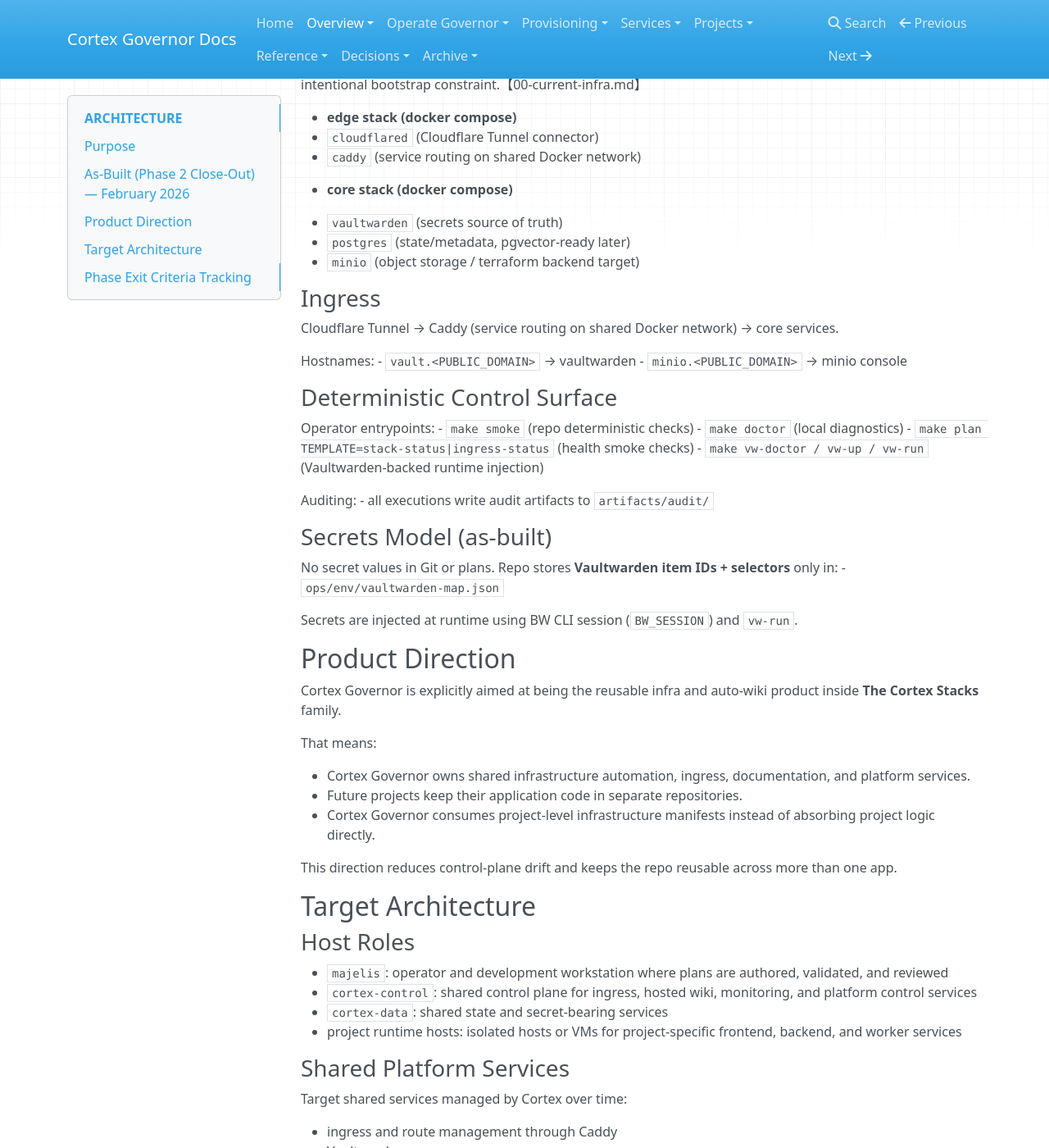
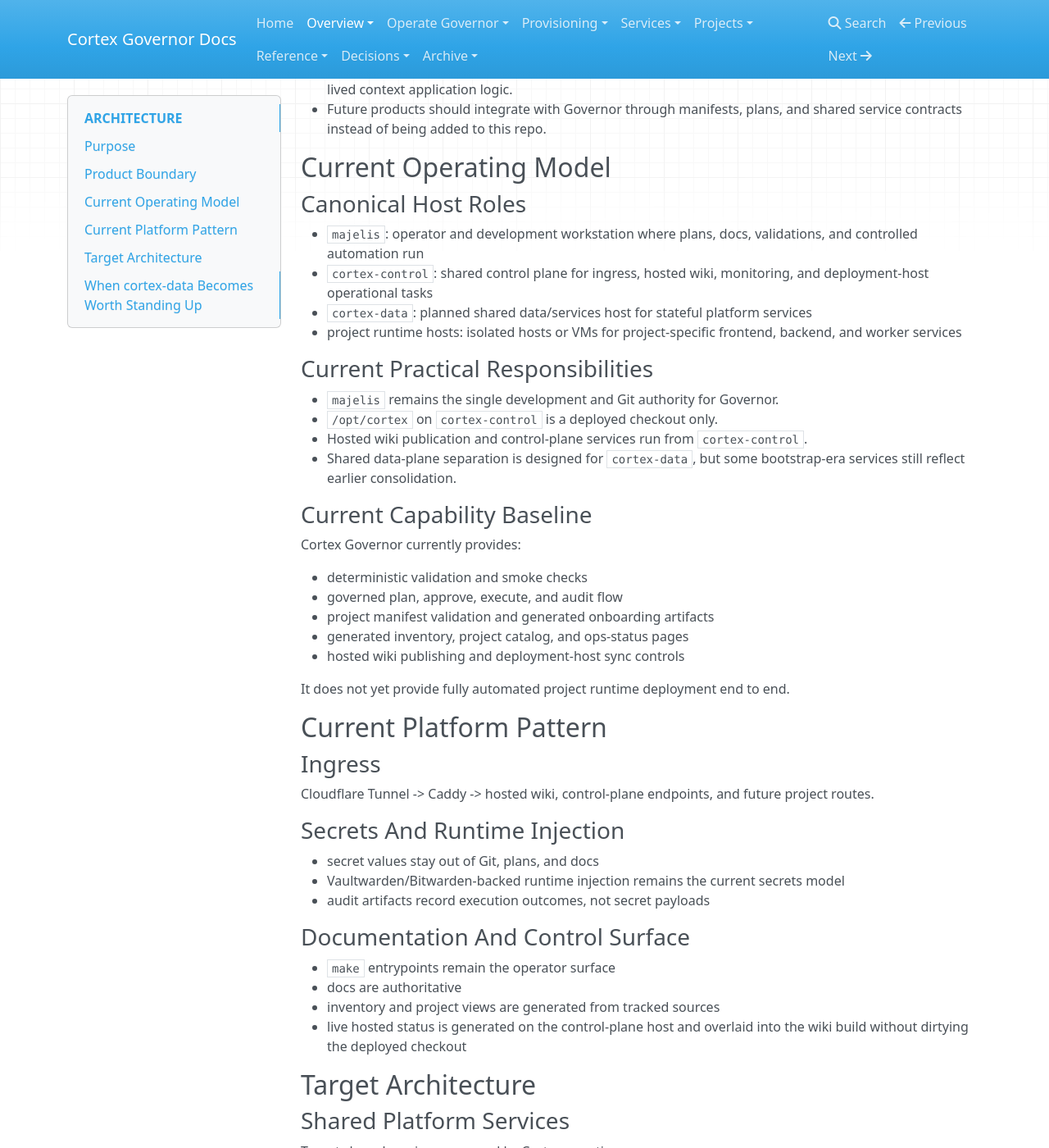
Before and after one commit to msm028/Cortex, an MkDocs documentation site: the page built from docs/ARCHITECTURE.md, in a window 1280 px wide and 1400 px high, scrolled down 370 px. Shown: the whole window at 82% size. Built offline with MkDocs 1.6.1, drawn with Linux system fonts in a browser that asks for light colours; nearby versions of some CDN libraries; some of the changed text lies outside the part shown.

Commit message:
Tighten Governor repo scope docs

```diff
--- a/docs/ARCHITECTURE.md
+++ b/docs/ARCHITECTURE.md
@@ -6,63 +6,60 @@
 
 Cortex Governor is an infrastructure and documentation product. It is not the home for application source code belonging to future projects.
 
-## As-Built (Phase 2 Close-Out) — February 2026
+## Product Boundary
 
-### Runtime Topology (current)
-Bootstrap runs on **majelis** as the builder/control workstation (temporary until dedicated VMs exist). This is an intentional bootstrap constraint.【00-current-infra.md】
+- Cortex Governor owns provisioning, deployment governance, shared service operations, ingress publication, and operator documentation.
+- Cortex Governor does not own product application code, workspace UX, prompt authoring UX, or long-lived context application logic.
+- Future products should integrate with Governor through manifests, plans, and shared service contracts instead of being added to this repo.
 
-- **edge stack (docker compose)**
-  - `cloudflared` (Cloudflare Tunnel connector)
-  - `caddy` (service routing on shared Docker network)
+## Current Operating Model
 
-- **core stack (docker compose)**
-  - `vaultwarden` (secrets source of truth)
-  - `postgres` (state/metadata, pgvector-ready later)
-  - `minio` (object storage / terraform backend target)
+### Canonical Host Roles
+
+- `majelis`: operator and development workstation where plans, docs, validations, and controlled automation run
+- `cortex-control`: shared control plane for ingress, hosted wiki, monitoring, and deployment-host operational tasks
+- `cortex-data`: planned shared data/services host for stateful platform services
+- project runtime hosts: isolated hosts or VMs for project-specific frontend, backend, and worker services
+
+### Current Practical Responsibilities
+
+- `majelis` remains the single development and Git authority for Governor.
+- `/opt/cortex` on `cortex-control` is a deployed checkout only.
+- Hosted wiki publication and control-plane services run from `cortex-control`.
+- Shared data-plane separation is designed for `cortex-data`, but some bootstrap-era services still reflect earlier consolidation.
+
+### Current Capability Baseline
+
+Cortex Governor currently provides:
+
+- deterministic validation and smoke checks
+- governed plan, approve, execute, and audit flow
+- project manifest validation and generated onboarding artifacts
+- generated inventory, project catalog, and ops-status pages
+- hosted wiki publishing and deployment-host sync controls
+
+It does not yet provide fully automated project runtime deployment end to end.
+
+## Current Platform Pattern
 
 ### Ingress
-Cloudflare Tunnel → Caddy (service routing on shared Docker network) → core services.
 
-Hostnames:
-- `vault.<PUBLIC_DOMAIN>` → vaultwarden
-- `minio.<PUBLIC_DOMAIN>` → minio console
+Cloudflare Tunnel -> Caddy -> hosted wiki, control-plane endpoints, and future project routes.
 
-### Deterministic Control Surface
-Operator entrypoints:
-- `make smoke` (repo deterministic checks)
-- `make doctor` (local diagnostics)
-- `make plan TEMPLATE=stack-status|ingress-status` (health smoke checks)
-- `make vw-doctor / vw-up / vw-run` (Vaultwarden-backed runtime injection)
+### Secrets And Runtime Injection
 
-Auditing:
-- all executions write audit artifacts to `artifacts/audit/`
+- secret values stay out of Git, plans, and docs
+- Vaultwarden/Bitwarden-backed runtime injection remains the current secrets model
+- audit artifacts record execution outcomes, not secret payloads
 
-### Secrets Model (as-built)
-No secret values in Git or plans. Repo stores **Vaultwarden item IDs + selectors** only in:
-- `ops/env/vaultwarden-map.json`
+### Documentation And Control Surface
 
-Secrets are injected at runtime using BW CLI session (`BW_SESSION`) and `vw-run`.
-
-## Product Direction
-
-Cortex Governor is explicitly aimed at being the reusable infra and auto-wiki product inside **The Cortex Stacks** family.
-
-That means:
-
-- Cortex Governor owns shared infrastructure automation, ingress, documentation, and platform services.
-- Future projects keep their application code in separate repositories.
-- Cortex Governor consumes project-level infrastructure manifests instead of absorbing project logic directly.
-
-This direction reduces control-plane drift and keeps the repo reusable across more than one app.
+- `make` entrypoints remain the operator surface
+- docs are authoritative
+- inventory and project views are generated from tracked sources
+- live hosted status is generated on the control-plane host and overlaid into the wiki build without dirtying the deployed checkout
 
 ## Target Architecture
-
-### Host Roles
-
-- `majelis`: operator and development workstation where plans are authored, validated, and reviewed
-- `cortex-control`: shared control plane for ingress, hosted wiki, monitoring, and platform control services
-- `cortex-data`: shared state and secret-bearing services
-- project runtime hosts: isolated hosts or VMs for project-specific frontend, backend, and worker services
 
 ### Shared Platform Services
 
@@ -92,14 +89,14 @@
 
 Projects remain separate repos. Cortex Governor remains the platform repo.
 
-## Phase Exit Criteria Tracking
-### Phase 2 (Core Services)
-Required:
-- Vaultwarden, Postgres, MinIO running
-- runtime secret injection working via vw-run / vw-up
-- backup + restore test verified
-- no secrets stored in repo
+## When `cortex-data` Becomes Worth Standing Up
 
-Evidence should be recorded as:
-- latest audit filenames for backup-core and restore-test
-- last `make smoke` pass
+Stand up `cortex-data` when at least one of these becomes true:
+
+- you want shared Postgres/Redis/MinIO/Vaultwarden off the control plane
+- more than one project needs shared stateful services
+- Workbench development needs stable shared data services rather than local bootstrap-only services
+- you want backup/restore and service placement to match the target architecture instead of the bootstrap-era compromise
+
+If Workbench development starts as mostly UI, API, and workflow work, `cortex-data` is useful but not mandatory on day one.
+If Workbench will immediately depend on shared Postgres, pgvector, Redis, or LiteLLM/Langfuse/OTEL, bringing up `cortex-data` earlier is the cleaner path.
```
Also changed, not shown: README.md (+27 -5 lines), docs/architecture-system-map.md (+1 -0 lines), docs/index.md (+34 -5 lines), docs/process-flow.md (+1 -0 lines).
